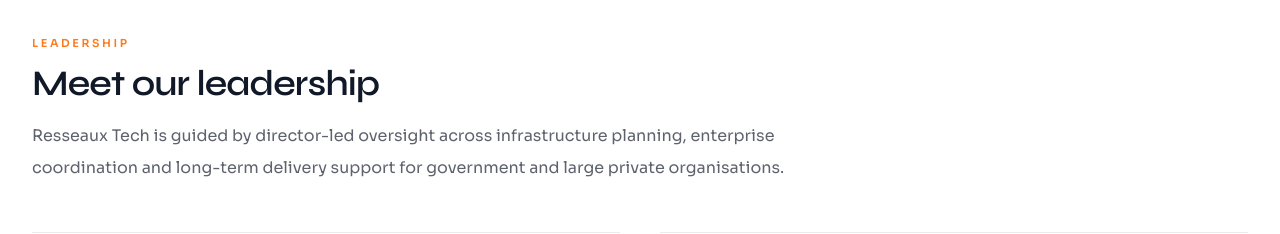
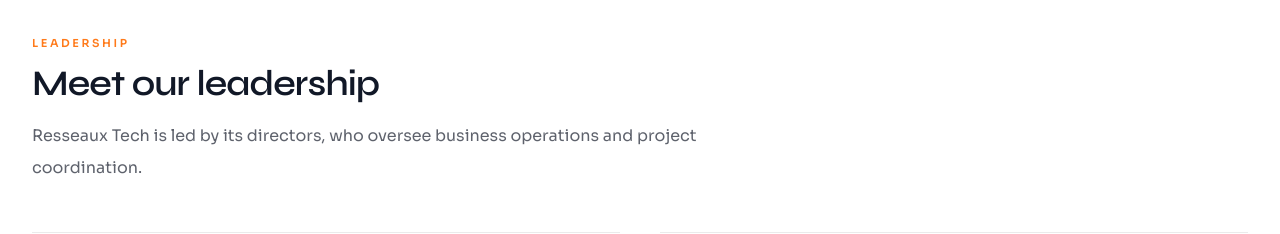
Before and after one commit to k1neeraj/resseauctech, a Next.js app: page /about in a window 1280 px wide. Shown: the part 1700-1934 px from the top of the page. Built offline with nearby package versions, Linux system fonts and the light colour scheme.

Commit message:
content: remove abstract leadership copy

```diff
--- a/app/(site)/about/page.jsx
+++ b/app/(site)/about/page.jsx
@@ -52,9 +52,7 @@ export default function AboutPage() {
           </h2>
 
           <p className="mt-4 text-base leading-8 text-[#111827]/68">
-            Resseaux Tech is guided by director-led oversight across
-            infrastructure planning, enterprise coordination and long-term
-            delivery support for government and large private organisations.
+            Resseaux Tech is led by its directors, who oversee business operations and project coordination.
           </p>
         </div>
 
```
